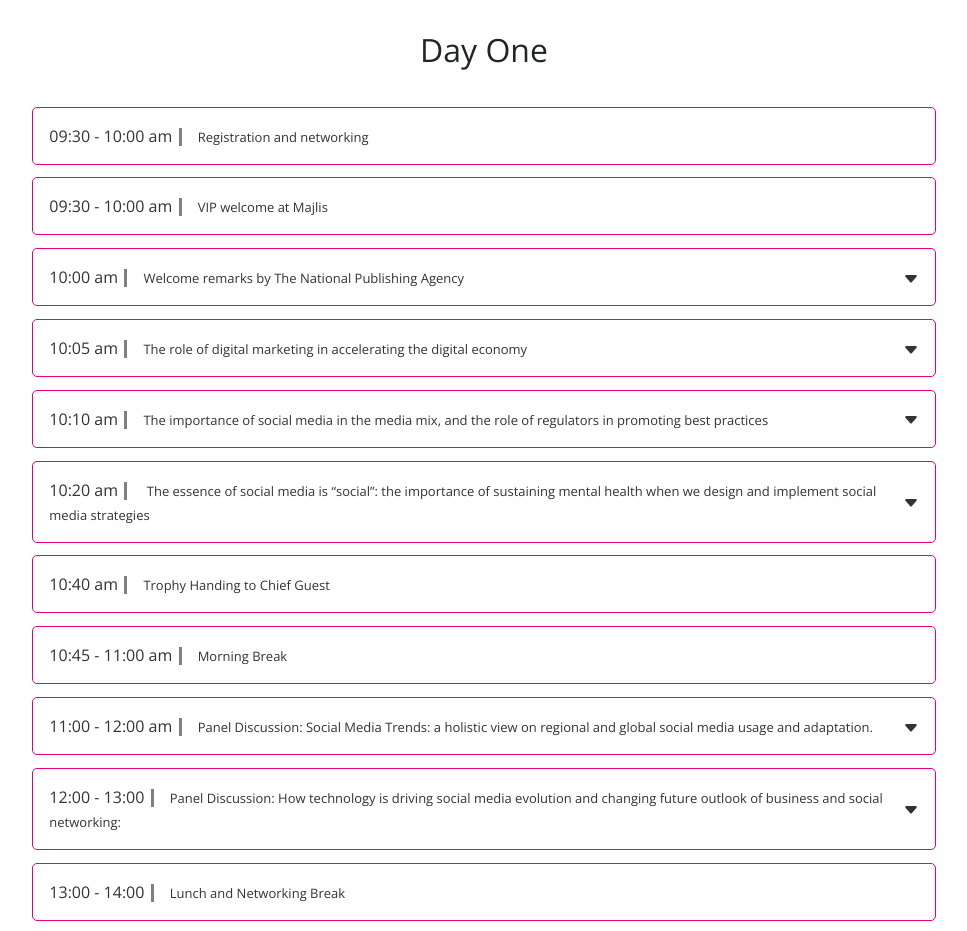
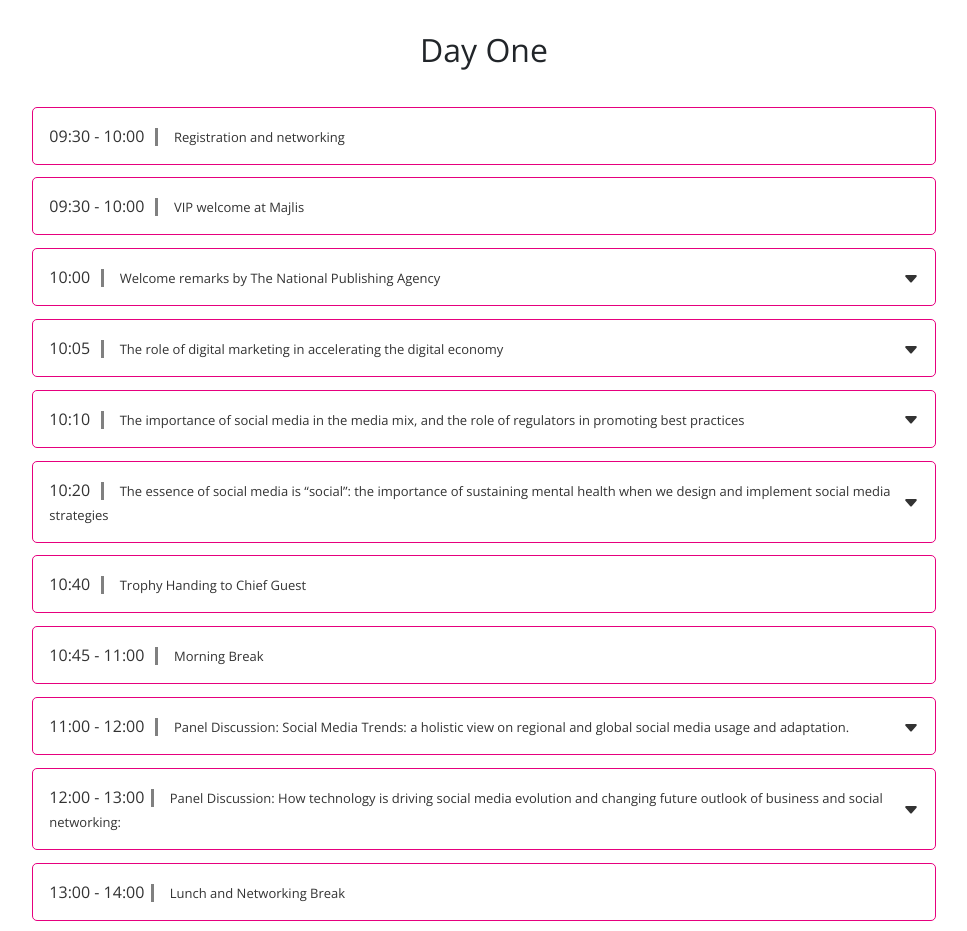
Before and after one commit to hoseinsedaqat/Osmw, a Vue app: page /agenda in a window 1280 px wide. Shown: the part 303-1234 px from the top of the page, without its empty margins (156-1123 px from the left). Built offline with nearby package versions, Linux system fonts and the light colour scheme.

Commit message:
add/final-changes

```diff
--- a/src/views/Agenda/AgendaView.vue
+++ b/src/views/Agenda/AgendaView.vue
@@ -31,20 +31,20 @@
           <div class="col-md-10 offset-md-1">
             <div class="eventHappening">
               <div class="eventTitle">
-                <span>09:30 - 10:00 am</span>
+                <span>09:30 - 10:00 </span>
                 <span>Registration and networking</span>
               </div>
             </div>
             <div class="eventHappening">
               <div class="eventTitle">
-                <span>09:30 - 10:00 am</span>
+                <span>09:30 - 10:00 </span>
                 <span>VIP welcome at Majlis</span>
               </div>
             </div>
             <div class="eventHappening">
               <div class="d-flex align-items-center justify-content-between">
                 <div class="eventTitle">
-                  <span>10:00 am</span>
+                  <span>10:00 </span>
                   <span>Welcome remarks by The National Publishing Agency</span>
                 </div>
                 <span
@@ -75,7 +75,7 @@
             <div class="eventHappening">
               <div class="d-flex align-items-center justify-content-between">
                 <div class="eventTitle">
-                  <span>10:05 am</span>
+                  <span>10:05 </span>
                   <span
                     >The role of digital marketing in accelerating the digital
                     economy</span
@@ -112,7 +112,7 @@
             <div class="eventHappening">
               <div class="d-flex align-items-center justify-content-between">
                 <div class="eventTitle">
-                  <span>10:10 am</span>
+                  <span>10:10 </span>
                   <span
                     >The importance of social media in the media mix, and the role of
                     regulators in promoting best practices</span
@@ -146,7 +146,7 @@
             <div class="eventHappening">
               <div class="d-flex align-items-center justify-content-between">
                 <div class="eventTitle">
-                  <span>10:20 am</span>
+                  <span>10:20 </span>
                   <span>
                     The essence of social media is “social”: the importance of sustaining
                     mental health when we design and implement social media strategies
@@ -179,20 +179,20 @@
             </div>
             <div class="eventHappening">
               <div class="eventTitle">
-                <span>10:40 am</span>
+                <span>10:40 </span>
                 <span>Trophy Handing to Chief Guest</span>
               </div>
             </div>
             <div class="eventHappening">
               <div class="eventTitle">
-                <span>10:45 - 11:00 am</span>
+                <span>10:45 - 11:00 </span>
                 <span>Morning Break</span>
               </div>
             </div>
             <div class="eventHappening">
               <div class="d-flex align-items-center justify-content-between">
                 <div class="eventTitle">
-                  <span>11:00 - 12:00 am</span>
+                  <span>11:00 - 12:00 </span>
                   <span
                     >Panel Discussion: Social Media Trends: a holistic view on regional
                     and global social media usage and adaptation.</span
@@ -498,21 +498,21 @@
             <div class="eventHappening">
               <div class="d-flex align-items-center justify-content-between">
                 <div class="eventTitle">
-                  <span>09:00 - 09:30 am</span>
+                  <span>09:00 - 09:30 </span>
                   <span>Registration and networking</span>
                 </div>
               </div>
             </div>
             <div class="eventHappening">
               <div class="eventTitle">
-                <span>09:30 am</span>
+                <span>09:30 </span>
                 <span>Welcome note – EMCEE: Tariq Al-Barwani</span>
               </div>
             </div>
             <div class="eventHappening">
               <div class="d-flex align-items-center justify-content-between">
                 <div class="eventTitle">
-                  <span>09:35 - 10:35 am</span>
+                  <span>09:35 - 10:35 </span>
                   <span
                     >Panel Discussion: The Influencers Talks: The growing importance of
                     influencer marketing
@@ -569,17 +569,17 @@
                   </span>
                   <span class="font-weight-bold d-block mx-4"> Speakers: </span>
                   <li class="m-4">
-                    <b class="mx-1">Hawra Al Farsi</b>: Influencer, TV Host
+                    <b class="mx-1">Hawra Al Farsi</b> : Influencer, TV Host
                   </li>
                   <li class="m-4">
-                    <b class="mx-1">Taj Noor</b>: Influencer, TV & Radio Presenter
+                    <b class="mx-1">Taj Noor</b> : Influencer, TV & Radio Presenter
                   </li>
                   <li class="m-4">
-                    <b class="mx-1">Ibtihal Al Zadjali</b>: Influencer, Omani Media
+                    <b class="mx-1">Ibtihal Al Zadjali</b> : Influencer, Omani Media
                     Personality
                   </li>
                   <li class="m-4">
-                    <b class="mx-1">Maged Farrag</b> , Digital Media Evangelist
+                    <b class="mx-1">Maged Farrag</b> : Digital Media Evangelist
                   </li>
                 </span>
               </p>
@@ -587,7 +587,7 @@
             <div class="eventHappening">
               <div class="d-flex align-items-center justify-content-between">
                 <div class="eventTitle">
-                  <span>10:35 - 11:00 am</span>
+                  <span>10:35 - 11:00 </span>
                   <span>Morning Break</span>
                 </div>
               </div>
@@ -595,7 +595,7 @@
             <div class="eventHappening">
               <div class="d-flex align-items-center justify-content-between">
                 <div class="eventTitle">
-                  <span>11:00 - 12:00 am</span>
+                  <span>11:00 - 12:00 </span>
                   <span>Panel Discussion: </span>
                 </div>
                 <span
@@ -648,7 +648,7 @@
             <div class="eventHappening">
               <div class="d-flex align-items-center justify-content-between">
                 <div class="eventTitle">
-                  <span>12:00 - 12:30 am</span>
+                  <span>12:00 - 12:30 </span>
                   <span>Keynote: The Power of Words </span>
                 </div>
                 <span
@@ -692,7 +692,7 @@
             <div class="eventHappening">
               <div class="d-flex align-items-center justify-content-between">
                 <div class="eventTitle">
-                  <span>12:30- 13:00 am</span>
+                  <span>12:30- 13:00 </span>
                   <span>Boosting social media profiles by quality video production </span>
                 </div>
                 <span
@@ -743,8 +743,7 @@
                 <div class="eventTitle">
                   <span>14:00 - 14:30</span>
                   <span
-                    >Keynote: How the landscape of brands is changing drastically with all
-                    the new possibilities that spatial computing offers
+                    >Harnessing the impact of influencer marketing in tourism by meaningful and authentic content
                   </span>
                 </div>
                 <span
@@ -771,9 +770,7 @@
               <p class="collapse" id="eventThirteen">
                 <span>
                   <span class="font-weight-bold d-block m-4">
-                    A showcase of various brands capitalizing on immersive technologies to
-                    market, sell and offer a new paradigm for product interaction. EMCEE:
-                    Tariq Al-Barwani
+                    EMCEE: Tariq Al Barwani
                   </span>
                   <!-- <li class="m-4">
                   Advertising and social media: how creativity in curating content is
@@ -781,7 +778,7 @@
                 </li> -->
                   <span class="font-weight-bold d-block mx-4"> Speakers: </span>
                   <li class="m-4">
-                    <b class="mx-1">Maged Farrag</b>: Digital media evangelist
+                    <b class="mx-1">Harith Al Shereiqi</b> : Adventurer, Travel Content Creator
                   </li>
                 </span>
               </p>
--- a/src/views/Attend/Components/AttendForm.vue
+++ b/src/views/Attend/Components/AttendForm.vue
@@ -137,7 +137,7 @@
         </div>
         <div class="row">
           <div class="col-md-12">
-            <p>
+            <p class="font-italic">
               <b>Disclaimer:</b> National Publishing Agency (NPA), has the full right to change, add, reschedule all or
               part of the event program, speakers, topics and schedule without any legal or moral liabilities
               towards registrants, sponsors, speakers or any party represented by an individual or entity.
--- a/src/views/Home/Components/HappeningHome.vue
+++ b/src/views/Home/Components/HappeningHome.vue
@@ -28,20 +28,20 @@
           <div class="col-md-10 offset-md-1">
             <div class="eventHappening">
               <div class="eventTitle">
-              <span>09:30 - 10:00 am</span>
+                <span>09:30 - 10:00 </span>
                 <span>Registration and networking</span>
               </div>
             </div>
             <div class="eventHappening">
               <div class="eventTitle">
-              <span>09:30 - 10:00 am</span>
+                <span>09:30 - 10:00 </span>
                 <span>VIP welcome at Majlis</span>
               </div>
             </div>
             <div class="eventHappening">
               <div class="d-flex align-items-center justify-content-between">
                 <div class="eventTitle">
-                <span>10:00 am</span>
+                  <span>10:00 </span>
                   <span>Welcome remarks by The National Publishing Agency</span>
                 </div>
                 <span
@@ -72,9 +72,10 @@
             <div class="eventHappening">
               <div class="d-flex align-items-center justify-content-between">
                 <div class="eventTitle">
-                <span>10:05 am</span>
+                  <span>10:05 </span>
                   <span
-                  >The role of digital marketing in accelerating the digital economy</span
+                    >The role of digital marketing in accelerating the digital
+                    economy</span
                   >
                 </div>
                 <span
@@ -108,7 +109,7 @@
             <div class="eventHappening">
               <div class="d-flex align-items-center justify-content-between">
                 <div class="eventTitle">
-                <span>10:10 am</span>
+                  <span>10:10 </span>
                   <span
                     >The importance of social media in the media mix, and the role of
                     regulators in promoting best practices</span
@@ -142,7 +143,7 @@
             <div class="eventHappening">
               <div class="d-flex align-items-center justify-content-between">
                 <div class="eventTitle">
-                <span>10:20 am</span>
+                  <span>10:20 </span>
                   <span>
                     The essence of social media is “social”: the importance of sustaining
                     mental health when we design and implement social media strategies
@@ -175,23 +176,23 @@
             </div>
             <div class="eventHappening">
               <div class="eventTitle">
-              <span>10:40 am</span>
+                <span>10:40 </span>
                 <span>Trophy Handing to Chief Guest</span>
               </div>
             </div>
             <div class="eventHappening">
               <div class="eventTitle">
-              <span>10:45 - 11:00 am</span>
+                <span>10:45 - 11:00 </span>
                 <span>Morning Break</span>
               </div>
             </div>
             <div class="eventHappening">
               <div class="d-flex align-items-center justify-content-between">
                 <div class="eventTitle">
-                <span>11:00 - 12:00 am</span>
+                  <span>11:00 - 12:00 </span>
                   <span
-                  >Panel Discussion: Social Media Trends: a holistic view on regional and
-                  global social media usage and adaptation.</span
+                    >Panel Discussion: Social Media Trends: a holistic view on regional
+                    and global social media usage and adaptation.</span
                   >
                 </div>
                 <span
@@ -217,7 +218,9 @@
               </div>
               <p class="collapse" id="eventOne">
                 <span>
-                <span class="font-weight-bold d-block m-4"> Points of Discussion: </span>
+                  <span class="font-weight-bold d-block m-4">
+                    Points of Discussion:
+                  </span>
                   <li class="m-4">
                     Shifts in social media objectives: what businesses are using social
                     media for?
@@ -231,8 +234,8 @@
                     impacting leads acquisition and social media engagement.
                   </li>
                   <li class="m-4">
-                  Increasing business impact by social listening: building reputation and
-                  managing risks.
+                    Increasing business impact by social listening: building reputation
+                    and managing risks.
                   </li>
                   <li class="m-4">
                     Social selling and customer acquisition by personalized shopping.
@@ -259,8 +262,8 @@
                 <div class="eventTitle">
                   <span>12:00 - 13:00</span>
                   <span
-                  >Panel Discussion: How technology is driving social media evolution and
-                  changing future outlook of business and social networking:</span
+                    >Panel Discussion: How technology is driving social media evolution
+                    and changing future outlook of business and social networking:</span
                   >
                 </div>
                 <span
@@ -306,7 +309,7 @@
                     <b class="mx-1">Steve Bambury</b>,Metaverse, Web3 and XR Consultant
                   </li>
                   <li class="m-4">
-                  <b class="mx-1">Hala Al Zadjali</b>Senior Executive of Standards, Ministry of Transport,
+                    <b class="mx-1">Hala Al Zadjali</b> Senior Executive of Standards, Ministry of Transport,
                     Communications &amp; Information Technology
                   </li>
                   <li class="m-4">
@@ -413,8 +416,8 @@
                 <div class="eventTitle">
                   <span>15:00 - 15:30</span>
                   <span
-                  >Keynote: From Web2 to Web3 – how block chain and NFTs will redefine the
-                  use of social media.
+                    >Keynote: From Web2 to Web3 – how block chain and NFTs will redefine
+                    the use of social media.
                   </span>
                 </div>
                 <span
@@ -492,21 +495,21 @@
             <div class="eventHappening">
               <div class="d-flex align-items-center justify-content-between">
                 <div class="eventTitle">
-                <span>09:00 - 09:30 am</span>
+                  <span>09:00 - 09:30 </span>
                   <span>Registration and networking</span>
                 </div>
               </div>
             </div>
             <div class="eventHappening">
               <div class="eventTitle">
-              <span>09:30 am</span>
+                <span>09:30 </span>
                 <span>Welcome note – EMCEE: Tariq Al-Barwani</span>
               </div>
             </div>
             <div class="eventHappening">
               <div class="d-flex align-items-center justify-content-between">
                 <div class="eventTitle">
-                <span>09:35 - 10:35 am</span>
+                  <span>09:35 - 10:35 </span>
                   <span
                     >Panel Discussion: The Influencers Talks: The growing importance of
                     influencer marketing
@@ -535,7 +538,9 @@
               </div>
               <p class="collapse" id="eventEleven">
                 <span>
-                <span class="font-weight-bold d-block m-4"> Points of Discussion: </span>
+                  <span class="font-weight-bold d-block m-4">
+                    Points of Discussion:
+                  </span>
                   <li class="m-4">
                     The value of influencers in the socio-economic landscape of a country.
                   </li>
@@ -544,8 +549,9 @@
                     with influencers to build long-term strategy for community engagement.
                   </li>
                   <li class="m-4">
-                  Influencer marketing best practices: how to collaborate with influencers
-                  to obtain best results for building a strong brand presence.
+                    Influencer marketing best practices: how to collaborate with
+                    influencers to obtain best results for building a strong brand
+                    presence.
                   </li>
                   <!-- <li class="m-4">
                   Advertising and social media: how creativity in curating content is
@@ -560,17 +566,17 @@
                   </span>
                   <span class="font-weight-bold d-block mx-4"> Speakers: </span>
                   <li class="m-4">
-                  <b class="mx-1">Hawra Al Farsi</b>: Influencer, TV Host
+                    <b class="mx-1">Hawra Al Farsi</b> : Influencer, TV Host
                   </li>
                   <li class="m-4">
-                  <b class="mx-1">Taj Noor</b>: Influencer, TV & Radio Presenter
+                    <b class="mx-1">Taj Noor</b> : Influencer, TV & Radio Presenter
                   </li>
                   <li class="m-4">
-                  <b class="mx-1">Ibtihal Al Zadjali</b>: Influencer, Omani Media
+                    <b class="mx-1">Ibtihal Al Zadjali</b> : Influencer, Omani Media
                     Personality
                   </li>
                   <li class="m-4">
-                  <b class="mx-1">Maged Farrag</b> , Digital Media Evangelist
+                    <b class="mx-1">Maged Farrag</b> : Digital Media Evangelist
                   </li>
                 </span>
               </p>
@@ -578,7 +584,7 @@
             <div class="eventHappening">
               <div class="d-flex align-items-center justify-content-between">
                 <div class="eventTitle">
-                <span>10:35 - 11:00 am</span>
+                  <span>10:35 - 11:00 </span>
                   <span>Morning Break</span>
                 </div>
               </div>
@@ -586,7 +592,7 @@
             <div class="eventHappening">
               <div class="d-flex align-items-center justify-content-between">
                 <div class="eventTitle">
-                <span>11:00 - 12:00 am</span>
+                  <span>11:00 - 12:00 </span>
                   <span>Panel Discussion: </span>
                 </div>
                 <span
@@ -626,10 +632,12 @@
                   <span class="font-weight-bold d-block mx-4"> Speakers: </span>
                   <li class="m-4"><b class="mx-1">Imad Al Habsi</b> | Video Creator</li>
                   <li class="m-4">
-                  <b class="mx-1"> Rehab Ibrahim</b> : Founder & MD at Space| TEDx Speaker
+                    <b class="mx-1"> Rehab Ibrahim</b> : Founder & MD at Space| TEDx
+                    Speaker
                   </li>
                   <li class="m-4">
-                  <b class="mx-1">Harith AlShereiqi</b> Adventurer| Travel content creator
+                    <b class="mx-1">Harith AlShereiqi</b> Adventurer| Travel content
+                    creator
                   </li>
                 </span>
               </p>
@@ -637,7 +645,7 @@
             <div class="eventHappening">
               <div class="d-flex align-items-center justify-content-between">
                 <div class="eventTitle">
-                <span>12:00 - 12:30 am</span>
+                  <span>12:00 - 12:30 </span>
                   <span>Keynote: The Power of Words </span>
                 </div>
                 <span
@@ -672,7 +680,8 @@
                   </span>
                   <span class="font-weight-bold d-block mx-4"> Speakers: </span>
                   <li class="m-4">
-                  <b class="mx-1"> Rehab Ibrahim</b> : Founder & MD at Space| TEDx Speaker
+                    <b class="mx-1"> Rehab Ibrahim</b> : Founder & MD at Space| TEDx
+                    Speaker
                   </li>
                 </span>
               </p>
@@ -680,7 +689,7 @@
             <div class="eventHappening">
               <div class="d-flex align-items-center justify-content-between">
                 <div class="eventTitle">
-                <span>12:30- 13:00 am</span>
+                  <span>12:30- 13:00 </span>
                   <span>Boosting social media profiles by quality video production </span>
                 </div>
                 <span
@@ -731,8 +740,7 @@
                 <div class="eventTitle">
                   <span>14:00 - 14:30</span>
                   <span
-                  >Keynote: How the landscape of brands is changing drastically with all
-                  the new possibilities that spatial computing offers
+                    >Harnessing the impact of influencer marketing in tourism by meaningful and authentic content
                   </span>
                 </div>
                 <span
@@ -759,9 +767,7 @@
               <p class="collapse" id="eventThirteen">
                 <span>
                   <span class="font-weight-bold d-block m-4">
-                  A showcase of various brands capitalizing on immersive technologies to
-                  market, sell and offer a new paradigm for product interaction. EMCEE:
-                  Tariq Al-Barwani
+                    EMCEE: Tariq Al Barwani
                   </span>
                   <!-- <li class="m-4">
                   Advertising and social media: how creativity in curating content is
@@ -769,7 +775,7 @@
                 </li> -->
                   <span class="font-weight-bold d-block mx-4"> Speakers: </span>
                   <li class="m-4">
-                  <b class="mx-1">Maged Farrag</b>: Digital media evangelist
+                    <b class="mx-1">Harith Al Shereiqi</b> : Adventurer, Travel Content Creator
                   </li>
                 </span>
               </p>
@@ -778,7 +784,9 @@
               <div class="d-flex align-items-center justify-content-between">
                 <div class="eventTitle">
                   <span>14:30 - 15:00</span>
-                <span>Keynote: Influencer Marketing </span>
+                  <span
+                    >Keynote: Influencer Marketing
+                  </span>
                 </div>
                 <span
                   data-toggle="collapse"
--- a/src/views/Sponsorship/SponsorshipView.vue
+++ b/src/views/Sponsorship/SponsorshipView.vue
@@ -118,7 +118,7 @@
           <div class="col-md-2 mx-auto">
             <div class="text-center">
               <img
-                src="@/assets/Images/Millennium logo_Gold Sponsor.jpg"
+                src="@/assets/Images/Grand Millenium Logo (1)-01 2.png"
                 alt="GOLDSPONSOR"
                 class="img-own-responsive my-3"
               />
```
Also changed, not shown: src/views/Attend/Components/AttendTable.vue (+39 -0 lines), src/views/Home/Components/SponsorsHome.vue (+7 -0 lines), src/views/Sponsors/SponsorsView.vue (+13 -3 lines). Lines whose indentation alone changed are shown as unchanged.
